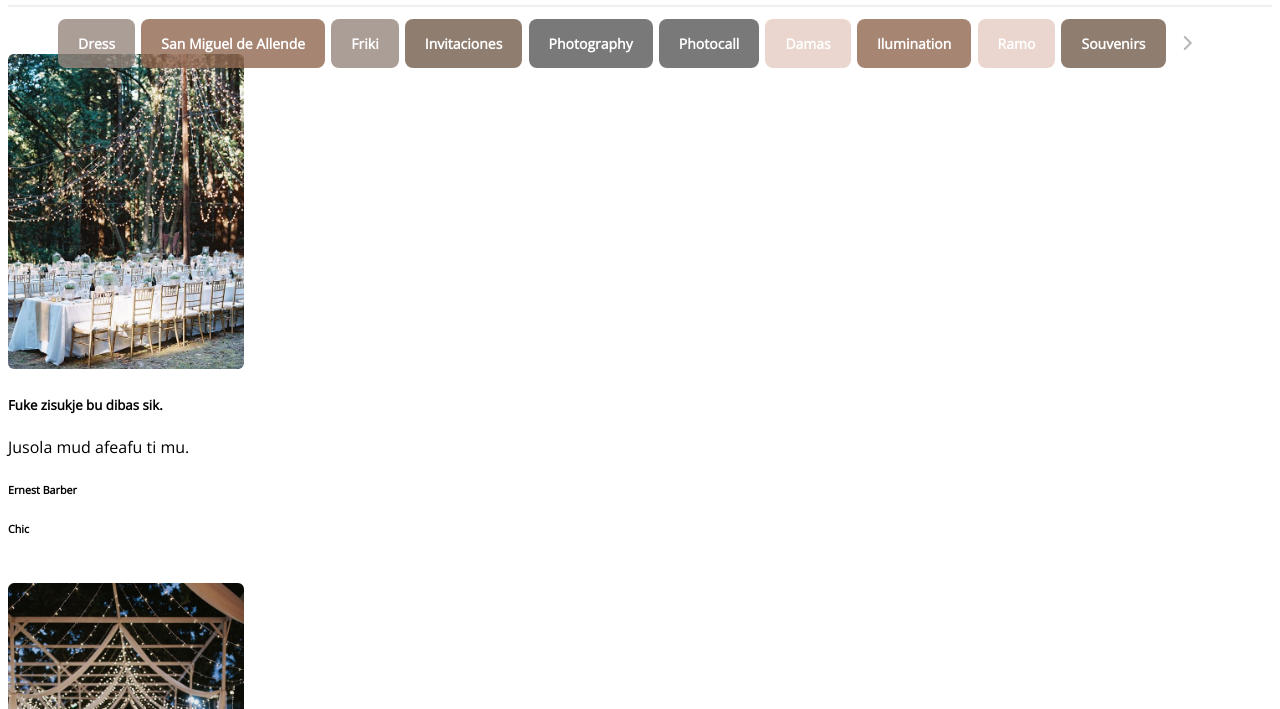
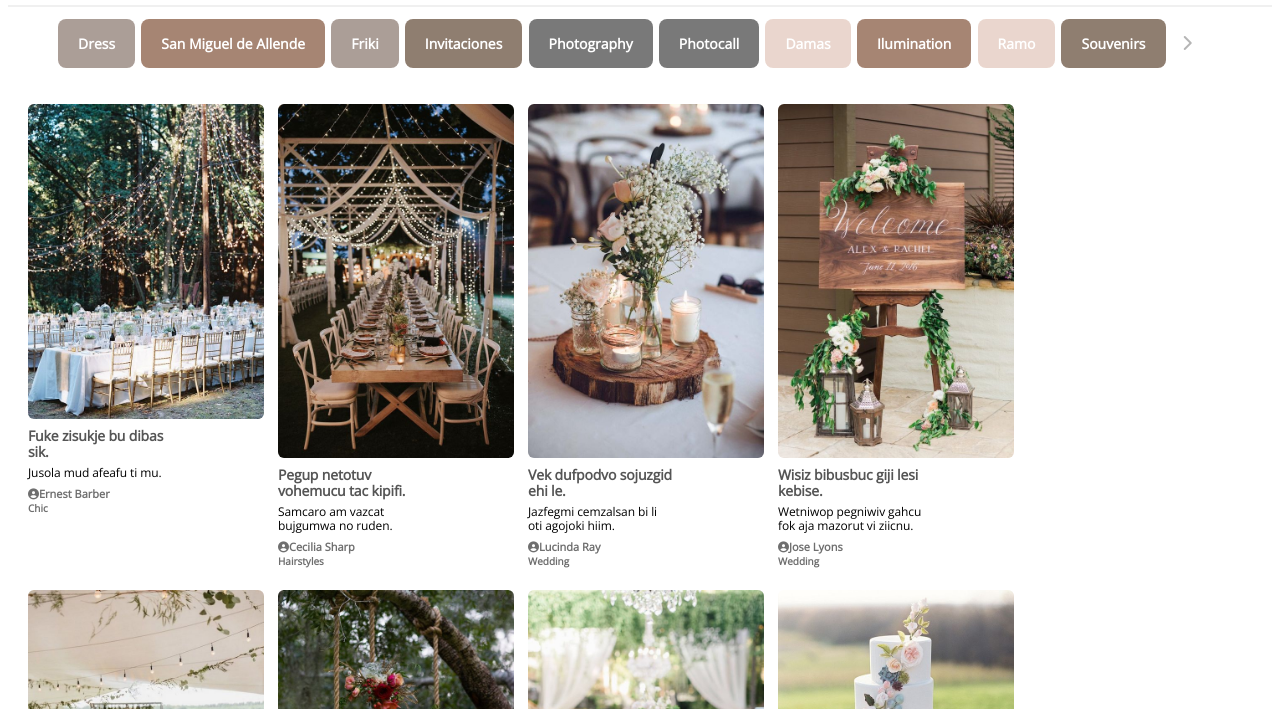
Before and after one commit to nicolealiste/pinterest, a website: page index.html in a window 1280 px wide. Shown: the part 91-800 px from the top of the page. Drawn offline with nearby package versions, Linux system fonts and the light colour scheme.

Commit message:
se comienza a agregar estilo al body

```diff
--- a/assets/js/ajax.js
+++ b/assets/js/ajax.js
@@ -12,7 +12,7 @@ var miJSON=[{
         "title": "Pegup netotuv vohemucu tac kipifi.",
         "description": "Samcaro am vazcat bujgumwa no ruden.",
         "user": "Cecilia Sharp",
-        "image_url": "../img/2.jpg",
+        "image_url": "2.jpg",
         "username": "carlita",
         "hashtag": "Hairstyles"
     },
@@ -361,14 +361,14 @@ var miJSON=[{
 	$(document).ready(function(){
 		$.each(miJSON, function(i,item){
 			console.log(miJSON[i].image_url);
-			$(".all-pin").append("<div class='each-pin'><div class='cont'><img src='dist/img/" + miJSON[i].image_url + "'></div></div>");
+			$(".all-pin").append("<div class='contenedor-pin'><div class='each-pin" + miJSON[i].id + "'><img src='dist/img/" + miJSON[i].image_url + "'></div></div>");
 			console.log(miJSON[i].title);
-			$(".all-pin").append("<h5 class='each-pin-title'>" + miJSON[i].title + "</h5>" );
+			$(".each-pin"+miJSON[i].id).append("<h5 class='each-pin-title'>" + miJSON[i].title + "</h5>" );
 			console.log(miJSON[i].description);
-			$(".all-pin").append("<p class='each-pin-description'>" + miJSON[i].description + "</p>");
+			$(".each-pin"+miJSON[i].id).append("<p class='each-pin-description'>" + miJSON[i].description + "</p>");
 			console.log(miJSON[i].user);
-			$(".all-pin").append("<h6 class='each-pin-user'>" + miJSON[i].user + "</h6>");
+			$(".each-pin"+miJSON[i].id).append("<h6 class='each-pin-user'><i class='fa fa-user-circle' aria-hidden='true'></i>" + miJSON[i].user + "</h6>");
 			console.log(miJSON[i].hashtag);
-			$(".all-pin").append("<h6 class='each-pin-hashtag'>" + miJSON[i].hashtag + "</h6><br>");
+			$(".each-pin"+miJSON[i].id).append("<h6 class='each-pin-hashtag'>" + miJSON[i].hashtag + "</h6><br>");
 		})
 	})
--- a/assets/sass/_style.scss
+++ b/assets/sass/_style.scss
@@ -154,13 +154,58 @@ body{
 			color:$grey;
 		}
 	}
+	.container{
+		margin-top: 50px;
+		margin-left: 20px;
+	}
 	.all-pin{
-		.each-pin{
+		.contenedor-pin{
+			padding-right:14px;
+			float: left;
+			position: relative;
 			img{
-				border-radius:6px;
-				width: 236px;
-				height: auto;
-				//float: left;
+			border-radius:6px;
+			width: 236px;
+			height: auto;
+			}
+			.each-pin-title{
+				max-width: 145px;
+				font-size:14px;
+				font-weight: bold;
+				color:$inputGrey;
+				padding-top: 0px;
+				padding-bottom: 0px;
+				margin-top: 4px;
+				margin-bottom: 6px;
+				letter-spacing: -0.15px;
+    			line-height: 16px;
+    			word-spacing: 0;
+			}
+			.each-pin-description{
+				max-width: 145px;
+				font-size: 12px;
+				padding: 0px;
+				margin-top: 0px;
+				margin-bottom: 6px;
+			    letter-spacing: -0.1px;
+			    line-height: 14px;
+			    word-spacing: 0;
+			}
+			.each-pin-user{
+				font-size: 11px;
+				color:$user;
+				font-weight:bold;
+				padding: 0px;
+				margin: 0px;
+				.fa-user{
+					font-size: 20px !important;
+				}
+			}
+			.each-pin-hashtag{
+				font-size: 10px;
+				color:$user;
+				padding: 0px;
+				margin: 0px;
 			}
 		}
 	}
--- a/assets/sass/_variables.scss
+++ b/assets/sass/_variables.scss
@@ -3,6 +3,7 @@ $grey:#b5b5b5;
 $red: #bd081c;
 $bgGrey:#f0f0f0;
 $inputGrey: #555555;
+$user:#6f6f6f;
 $bg1:#97867e;
 $bg2:#916751;
 $bg3:#745e4d;
```
Also changed, not shown: dist/css/style.min.css, dist/js/script.js.
